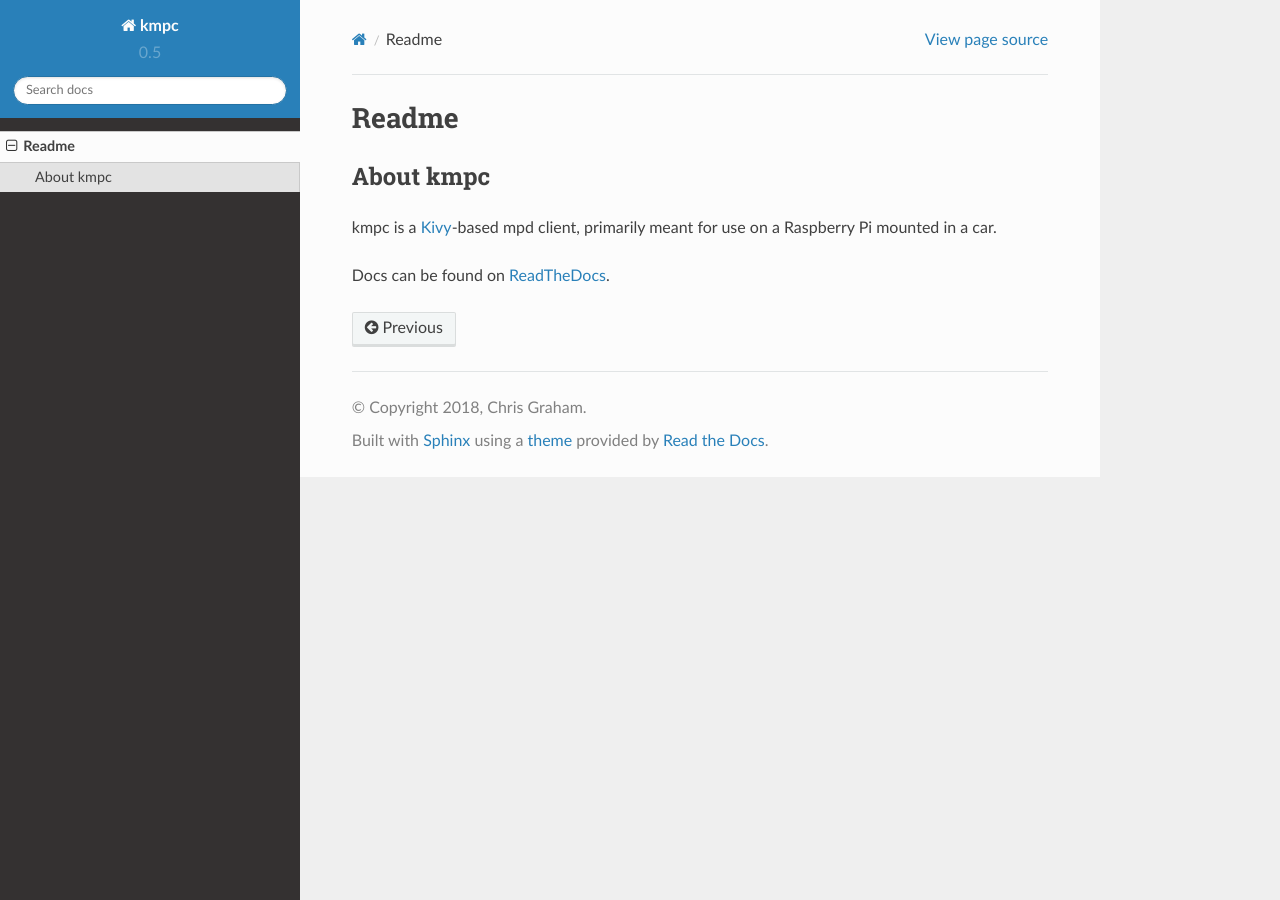
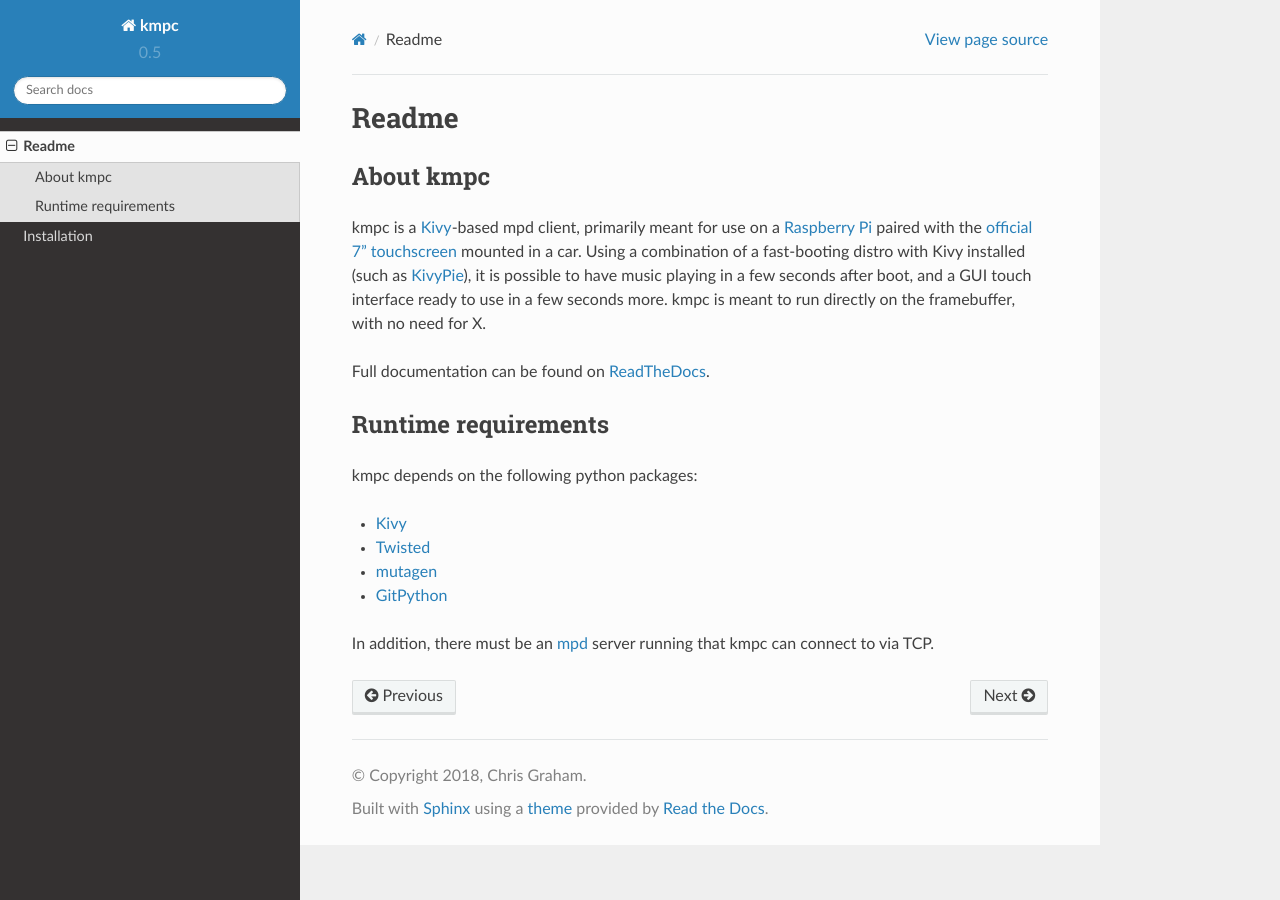
Before and after one commit to eratosthene/kmpc, a Sphinx documentation site: the page built from docs/readme.rst, in a window 1280 px wide. Built offline with Sphinx 7.4.7 and the Read the Docs theme 2.0.0, drawn with Linux system fonts in a browser that asks for light colours.

```diff
--- a/README.rst
+++ b/README.rst
@@ -4,6 +4,18 @@ Readme
 About kmpc
 ----------
 
-kmpc is a `Kivy <https://kivy.org/>`_-based mpd client, primarily meant for use on a Raspberry Pi mounted in a car.
+kmpc is a `Kivy <https://kivy.org/>`_-based mpd client, primarily meant for use on a `Raspberry Pi <https://www.raspberrypi.org/>`_ paired with the `official 7" touchscreen <https://www.raspberrypi.org/products/raspberry-pi-touch-display/>`_ mounted in a car. Using a combination of a fast-booting distro with Kivy installed (such as `KivyPie <http://kivypie.mitako.eu/>`_), it is possible to have music playing in a few seconds after boot, and a GUI touch interface ready to use in a few seconds more. kmpc is meant to run directly on the framebuffer, with no need for X.
 
-Docs can be found on `ReadTheDocs <http://kmpc.readthedocs.io/en/latest/>`_.
+Full documentation can be found on `ReadTheDocs <http://kmpc.readthedocs.io/>`_.
+
+Runtime requirements
+--------------------
+
+kmpc depends on the following python packages:
+
+- `Kivy <https://kivy.org/>`_
+- `Twisted <https://github.com/twisted/twisted>`_
+- `mutagen <https://github.com/quodlibet/mutagen>`_
+- `GitPython <https://github.com/gitpython-developers/GitPython>`_
+
+In addition, there must be an `mpd <https://www.musicpd.org/>`_ server running that kmpc can connect to via TCP.
--- a/docs/index.rst
+++ b/docs/index.rst
@@ -10,6 +10,7 @@ Welcome to kmpc's documentation!
    :maxdepth: 2
 
    readme
+   install
 
 
 
--- a/setup.py
+++ b/setup.py
@@ -26,7 +26,9 @@ setup(
     packages=find_packages(),
     package_data={'':['resources/*']},
     include_package_data=True,
-    scripts=['bin/kmpc','bin/kmpcmanager'],
+    entry_points = {
+        'console_scripts': ['kmpc=kmpc.command_line:main_app','kmpcmanager=kmpc.command_line:manager_app'],
+    },
     url="https://github.com/eratosthene/kmpc",
     license="GNU Lesser General Public License v3 (LGPLv3)",
     description="kmpc is a Kivy-based mpd client, primarily meant for use on a Raspberry Pi mounted in a car.",
```
Also changed, not shown: docs/install.rst (added, +25 -0 lines), 5 other files.
